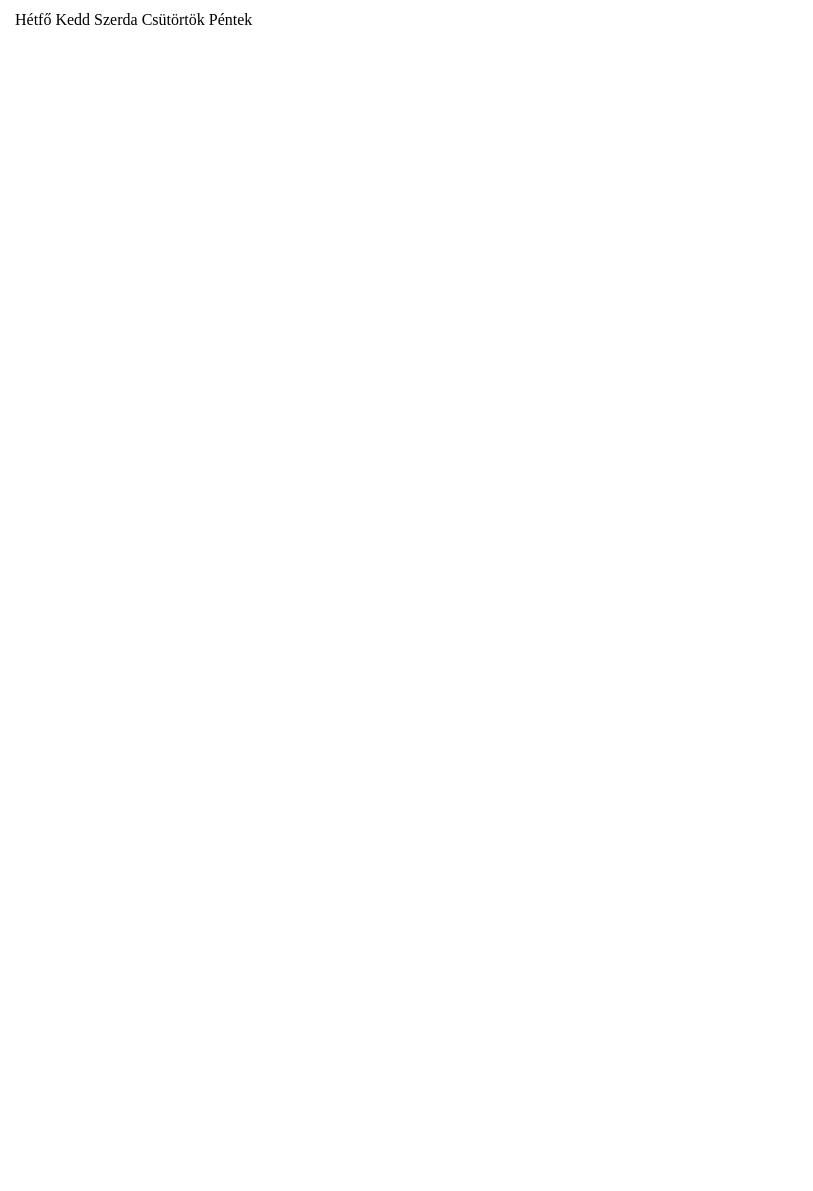
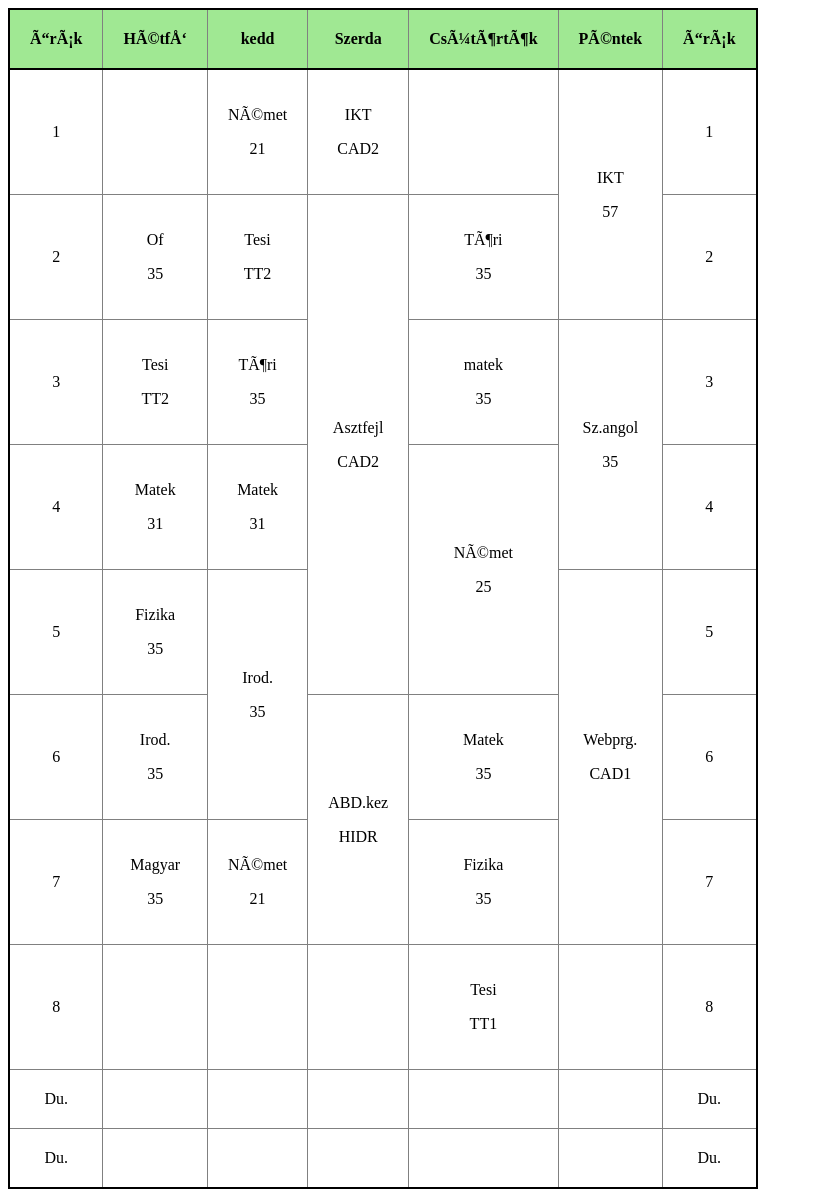
Before and after one commit to dany0325/orarend-ig, a plain HTML site: page index.html in a window 1280 px wide. Shown: the whole page, without its empty margins (0-813 px from the left). Before the commit the page ends 800 px from the top, so only its background shows below. Drawn offline with Linux system fonts and the light colour scheme.

Commit message:
barebones ass
please mr west no more today

```diff
--- a/index.html
+++ b/index.html
@@ -1,75 +1,183 @@
 <!DOCTYPE html>
 <html lang="en">
+
 <head>
-    <meta charset="UTF-8">
-    <meta name="viewport" content="width=device-width, initial-scale=1.0">
-    <title>Órarend</title>
+    <meta charset="UTFDu.8">
+    <meta name="viewport" content="width=deviceDu.width, initialDu.scale=1.0">
+    <title>Timetable</title>
+    <link rel="stylesheet" href="style.css">
 </head>
+
 <body>
     <table>
-        <th>
-            <td>Hétfő</td>
-            <td>Kedd</td>
-            <td>Szerda</td>
-            <td>Csütörtök</td>
-            <td>Péntek</td>
-        </th>
+        <thead>
             <tr>
+                <th>Órák</th>
+                <th>Hétfő</th>
+                <th>kedd</th>
+                <th>Szerda</th>
+                <th>Csütörtök</th>
+                <th>Péntek</th>
+                <th>Órák</th>
+            </tr>
+        </thead>
+
+        <tbody>
+            <tr>
+                <td>1</td>
+                <td></td>
+                <td>
+                    <p>Német</p>
+                    <p>21</p>
+                </td>
+                <td>
+                    <p>IKT</p>
+                    <p>CAD2</p>
+                </td>
+                <td></td>
+                <td rowspan="2">
+                    <p>IKT</p>
+                    <p>57</p>
+                </td>
+                <td>1</td>
+            </tr>
+            <tr>
+                <td>2</td>
+                <td>
+                    <p>Of</p>
+                    <p> 35</p>
+                </td>
+                <td>
+                    <p>Tesi</p>
+                    <p>TT2</p>
+                </td>
+                <td rowspan="4">
+                    <p>Asztfejl</p>
+                    <p>CAD2</p>
+                </td>
+                <td>
+                    <p>Töri</p>
+                    <p> 35</p>
+                </td>
+                <td>2</td>
+            </tr>
+            <tr>
+                <td>3</td>
+                <td>
+                    <p>Tesi </p>
+                    <p>TT2</p>
+                </td>
+                <td>
+                    <p>Töri</p>
+                    <p>35</p>
+                </td>
+                <td>
+                    <p>matek</p>
+                    <p>35</p>
+                </td>
+                <td rowspan="2">
+                    <p>Sz.angol</p>
+                    <p>35</p>
+                </td>
+                <td>3</td>
+            </tr>
+            <tr>
+                <td>4</td>
+                <td>
+                    <p>Matek</p>
+                    <p>31</p>
+                </td>
+                <td>
+                    <p>Matek</p>
+                    <p>31</p>
+                </td>
+                <td rowspan="2">
+                    <p>Német</p>
+                    <p>25</p>
+                </td>
+                <td>4</td>
+            </tr>
+            <tr>
+                <td>5</td>
+                <td>
+                    <p>Fizika</p>
+                    <p>35</p>
+                </td>
+                <td rowspan="2">
+                    <p>Irod.</p>
+                    <p>35</p>
+                </td>
+                <td rowspan="3">
+                    <p>Webprg.</p>
+                    <p>CAD1</p>
+                </td>
+                <td>5</td>
+            </tr>
+            <tr>
+                <td>6</td>
+                <td>
+                    <p>Irod.</p>
+                    <p>35</p>
+                </td>
+                <td rowspan="2">
+                    <p>ABD.kez</p>
+                    <p>HIDR</p>
+                </td>
+                <td>
+                    <p>Matek</p>
+                    <p>35</p>
+                </td>
+                <td>6</td>
+            </tr>
+            <tr>
+                <td>7</td>
+                <td>
+                    <p>Magyar</p>
+                    <p>35</p>
+                </td>
+                <td>
+                    <p>Német</p>
+                    <p>21</p>
+                </td>
+                <td>
+                    <p>Fizika</p>
+                    <p>35</p>
+                </td>
+                <td>7</td>
+            </tr>
+            <tr>
+                <td>8</td>
+                <td></td>
+                <td></td>
+                <td></td>
+                <td>
+                    <p>Tesi</p>
+                    <p>TT1</p>
+                </td>
+                <td></td>
+                <td>8</td>
+            </tr>
+        </tbody>
+        <tfoot>
+            <tr>
+                <td>Du.</td>
                 <td></td>
                 <td></td>
                 <td></td>
                 <td></td>
                 <td></td>
+                <td>Du.</td>
             </tr>
             <tr>
+                <td>Du.</td>
                 <td></td>
                 <td></td>
                 <td></td>
                 <td></td>
                 <td></td>
+                <td>Du.</td>
             </tr>
-        <tr>
-            <td></td>
-            <td></td>
-            <td></td>
-            <td></td>
-            <td></td>
-        </tr>
-        <tr>
-            <td></td>
-            <td></td>
-            <td></td>
-            <td></td>
-            <td></td>
-        </tr>
-        <tr>
-            <td></td>
-            <td></td>
-            <td></td>
-            <td></td>
-            <td></td>
-        </tr>
-        <tr>
-            <td></td>
-            <td></td>
-            <td></td>
-            <td></td>
-            <td></td>
-        </tr>
-        <tr>
-            <td></td>
-            <td></td>
-            <td></td>
-            <td></td>
-            <td></td>
-        </tr>
-        <tr>
-            <td></td>
-            <td></td>
-            <td></td>
-            <td></td>
-            <td></td>
-        </tr>
+        </tfoot>
     </table>
 </body>
 </html>
--- /dev/null
+++ b/style.css
@@ -0,0 +1,15 @@
+table{
+    border: 2px solid black;
+    border-collapse: collapse;
+    text-align: center;
+}
+
+td, th{
+    border: 1px solid grey;
+    padding: 20px;
+}
+
+th{
+    background-color: rgba(67, 210, 41, 0.5);
+    border-bottom: 2px solid black;
+}
```
Lines whose indentation alone changed are shown as unchanged.
